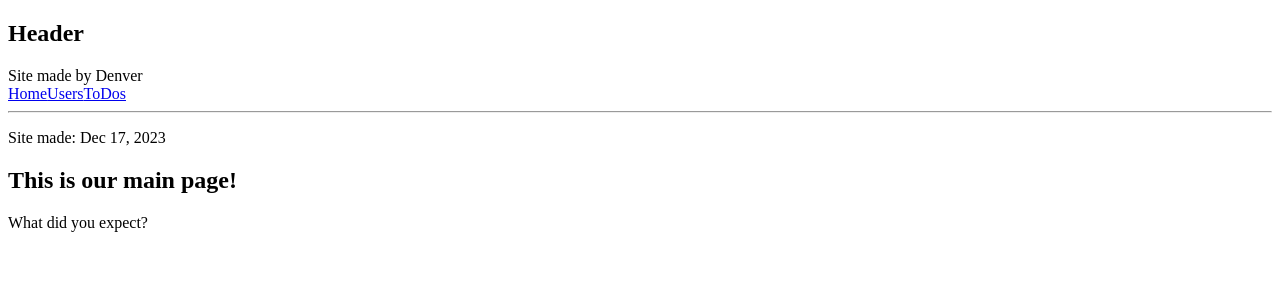
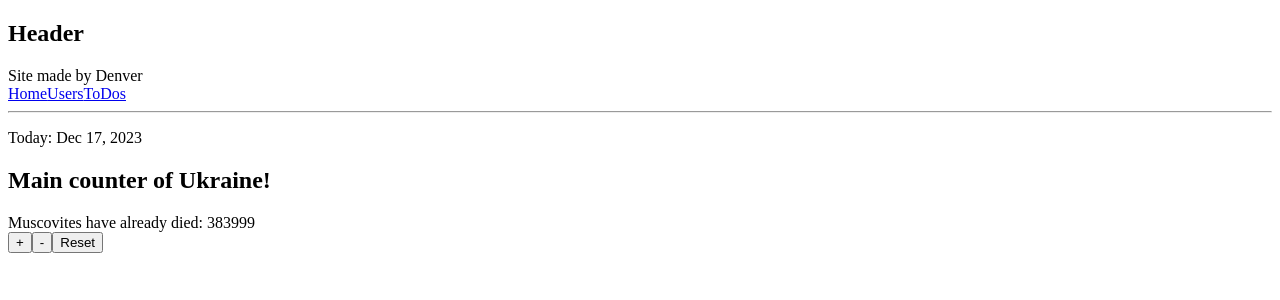
Before and after one commit to Denver123451/Hilel-React, a React (Vite) app: page / in a window 1280 px wide. Shown: the top 300 px of the page. Built offline with nearby package versions, Linux system fonts and the light colour scheme.

Commit message:
edd React Router Dom

```diff
--- a/package.json
+++ b/package.json
@@ -10,8 +10,10 @@
     "preview": "vite preview"
   },
   "dependencies": {
+    "@reduxjs/toolkit": "^2.0.1",
     "react": "^18.2.0",
     "react-dom": "^18.2.0",
+    "react-redux": "^9.1.0",
     "react-router-dom": "^6.21.1"
   },
   "devDependencies": {
--- a/src/App.jsx
+++ b/src/App.jsx
@@ -5,6 +5,7 @@ import PageNotFound from "./pages/PageNotFound.jsx";
 import Todos from "./pages/Todos.jsx";
 import Users from "./pages/Users.jsx";
 import UserDetails from "./pages/UserDetails.jsx";
+import SwitchContext from "./Components/context/ToogleContext.jsx";
 
 function App() {
   return (
@@ -12,8 +13,8 @@ function App() {
       <Header />
       <Routes>
         <Route path="/" element={<Home />} />
+        <Route path="/users/:id" element={<UserDetails />} />
         <Route path="/users" element={<Users />} />
-        <Route path="/users/:id" element={<UserDetails />} />
         <Route path="/todos" element={<Todos />} />
 
         <Route path="*" element={<PageNotFound />} />
--- a/src/Components/context/SiteInfoContext.jsx
+++ b/src/Components/context/SiteInfoContext.jsx
@@ -11,9 +11,6 @@ const SiteInfoContext = ({ children }) => {
       day: "numeric",
     }),
   };
-
-  console.log(SiteInfo.dataOfPublic);
-
   return (
     <SiteContext.Provider value={SiteInfo}>{children}</SiteContext.Provider>
   );
--- /dev/null
+++ b/src/Components/context/ToogleContext.jsx
@@ -0,0 +1,20 @@
+import { createContext, useState } from "react";
+import { SiteContext } from "./SiteInfoContext.jsx";
+
+export const SwitchContext = createContext(null);
+SiteContext.displayName = "SwitchContext";
+const ToogleContext = ({ children }) => {
+  const [isOpen, setIsOpen] = useState(false);
+
+  const isOpenData = {
+    value: isOpen,
+    onChange: setIsOpen,
+  };
+
+  return (
+    <SwitchContext.Provider value={isOpenData}>
+      {children}
+    </SwitchContext.Provider>
+  );
+};
+export default ToogleContext;
--- a/src/main.jsx
+++ b/src/main.jsx
@@ -3,13 +3,20 @@ import ReactDOM from "react-dom/client";
 import App from "./App.jsx";
 import { BrowserRouter } from "react-router-dom";
 import SiteContext from "./Components/context/SiteInfoContext.jsx";
+import SwitchContext from "./Components/context/ToogleContext.jsx";
+import { Provider } from "react-redux";
+import { store } from "./redux/store.js";
 
 ReactDOM.createRoot(document.getElementById("root")).render(
   <React.StrictMode>
     <SiteContext>
-      <BrowserRouter>
-        <App />
-      </BrowserRouter>
+      <SwitchContext>
+        <BrowserRouter>
+          <Provider store={store}>
+            <App />
+          </Provider>
+        </BrowserRouter>
+      </SwitchContext>
     </SiteContext>
   </React.StrictMode>,
 );
--- a/src/pages/Home.jsx
+++ b/src/pages/Home.jsx
@@ -1,13 +1,34 @@
 import { useContext } from "react";
 import { SiteContext } from "../Components/context/SiteInfoContext.jsx";
+import { useDispatch, useSelector } from "react-redux";
+import { increment, decrement, reset } from "../redux/slices/counterSlice.js";
 
 const Home = () => {
   const data = useContext(SiteContext);
+  const dispatch = useDispatch();
+  const counterData = useSelector((state) => state.counter);
+
+  console.log(counterData);
+
+  const handelIncrement = () => {
+    dispatch(increment());
+  };
+  const handelDecrement = () => {
+    dispatch(decrement());
+  };
+  const handelReset = () => {
+    dispatch(reset());
+  };
+
   return (
     <>
-      <p>Site made: {data.dataOfPublic}</p>
-      <h2>This is our main page!</h2>
-      <p>What did you expect?</p>
+      <p>Today: {data.dataOfPublic}</p>
+      <h2>Main counter of Ukraine!</h2>
+      <div>Muscovites have already died: {counterData.counter}</div>
+
+      <button onClick={handelIncrement}>+</button>
+      <button onClick={handelDecrement}>-</button>
+      <button onClick={handelReset}>Reset</button>
     </>
   );
 };
--- a/src/pages/Todos.jsx
+++ b/src/pages/Todos.jsx
@@ -1,7 +1,10 @@
-import { useEffect, useState } from "react";
+import { useContext, useEffect, useState } from "react";
 import ToDo from "../Components/ToDo.jsx";
+import { SwitchContext } from "../Components/context/ToogleContext.jsx";
 
 const ToDos = () => {
+  const { value, onChange } = useContext(SwitchContext);
+
   const [todos, setTodos] = useState([]);
 
   useEffect(() => {
@@ -27,11 +30,16 @@ const ToDos = () => {
   return (
     <>
       <h2>My Todos</h2>
-      <ul>
-        {todos.map((todo) => (
-          <ToDo key={todo.id} todo={todo}></ToDo>
-        ))}
-      </ul>
+      <button onClick={() => onChange(!value)}>Open page</button>
+      <div>
+        {value && (
+          <ul>
+            {todos.map((todo) => (
+              <ToDo key={todo.id} todo={todo}></ToDo>
+            ))}
+          </ul>
+        )}
+      </div>
     </>
   );
 };
--- a/src/pages/Users.jsx
+++ b/src/pages/Users.jsx
@@ -1,8 +1,11 @@
-import { useEffect, useState } from "react";
+import { useContext, useEffect, useState } from "react";
 import { Link } from "react-router-dom";
+import { SwitchContext } from "../Components/context/ToogleContext.jsx";
 
 const Users = () => {
   const [users, setUsers] = useState([]);
+
+  const { value, onChange } = useContext(SwitchContext);
 
   useEffect(() => {
     const getUsers = async () => {
@@ -27,6 +30,9 @@ const Users = () => {
   return (
     <>
       <h2> Users page</h2>
+      <button onClick={() => onChange(!value)}>Open page</button>
+      <div>
+        {value && (
           <div>
             <ul>
               {users.map((user) => (
@@ -42,6 +48,8 @@ const Users = () => {
               ))}
             </ul>
           </div>
+        )}
+      </div>
     </>
   );
 };
--- /dev/null
+++ b/src/redux/slices/counterSlice.js
@@ -0,0 +1,22 @@
+import { createSlice } from "@reduxjs/toolkit";
+
+const initialState = { counter: 383999 };
+
+const counterSlice = createSlice({
+  name: "counter",
+  initialState,
+  reducers: {
+    increment: (state, action) => {
+      state.counter = state.counter + 1;
+    },
+    decrement: (state, action) => {
+      state.counter = state.counter - 1;
+    },
+    reset: (state, action) => {
+      state.counter = 0;
+    },
+  },
+});
+
+export const { increment, decrement, reset } = counterSlice.actions;
+export default counterSlice.reducer;
--- /dev/null
+++ b/src/redux/store.js
@@ -0,0 +1,8 @@
+import { configureStore } from "@reduxjs/toolkit";
+import counterSlice from "./slices/counterSlice.js";
+
+export const store = configureStore({
+  reducer: {
+    counter: counterSlice,
+  },
+});
```
Also changed, not shown: 1 other file (tests, documents, lock files or other folders). Lines whose indentation alone changed are shown as unchanged.
